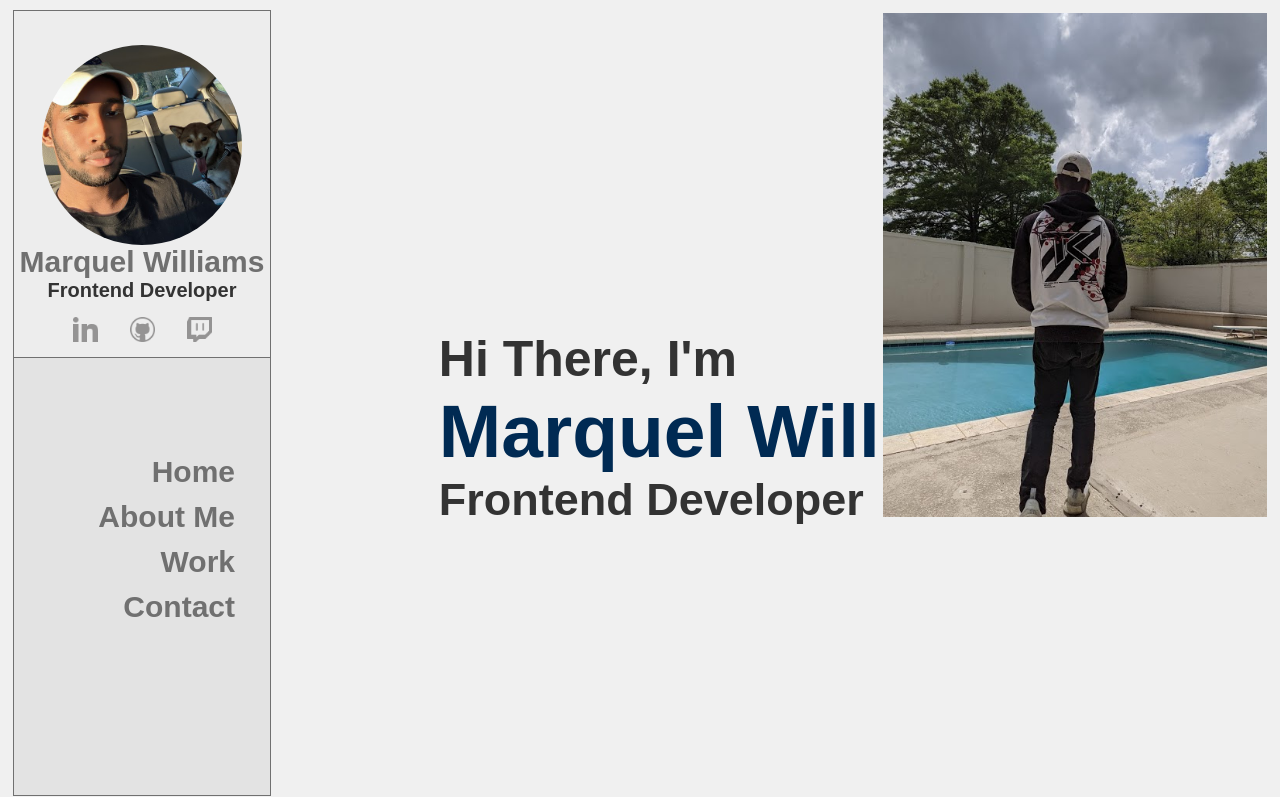
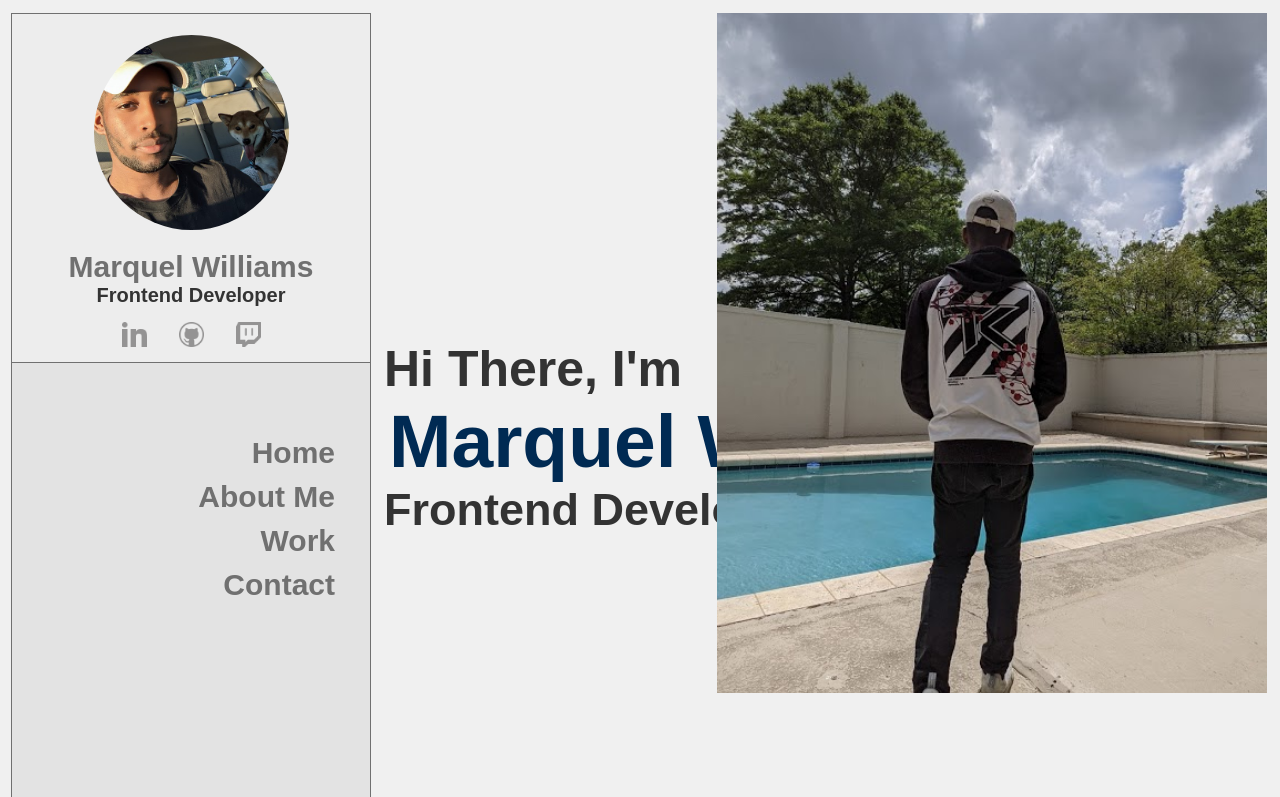
Before and after one commit to PWilliamsDev/Portfolio, a plain HTML site: page Portfolio/index.html in a window 1280 px wide. Shown: the top 797 px of the page. Drawn offline with Linux system fonts and the light colour scheme.

Commit message:
Add files via upload

```diff
--- a/Portfolio/index.html
+++ b/Portfolio/index.html
@@ -30,13 +30,24 @@
             </div>
         </div>
     </div>
-    <div class="hero">
+    <section id="hero">
         <div class="intro">
             <span id="intro">Hi There, I'm</span>
             <span class="hero-name">Marquel Williams</span>
             <span class="hero-title">Frontend Developer</span>
         </div>
         <img src="images/bg picture.jpg" alt="">
-    </div>
+    </section>
+
+    <section id="about">
+    </section>
+
+    <section id="work">
+    </section>
+
+    <section id="contact">
+    </section>
+
+
 </body>
 </html>
--- a/Portfolio/styles.css
+++ b/Portfolio/styles.css
@@ -11,14 +11,13 @@ li{
 }
 body{
     background-color: #F0F0F0;
-    height: 500vh;
     font-family: Arial;
 }
 .nav-wrapper{
     border: 1px #707070 solid;
-    width: 20vw;
-    margin-top: 10px;
-    margin-left: 13px;
+    width: 358px;
+    margin-top: 13px;
+    margin-left: 11px;
     position: fixed;
     height: 98vh;
     background-color: #E3E3E3;
@@ -26,14 +25,15 @@ body{
 .top-nav-wrapper{
     background-color: #EDEDED;
     border-bottom: solid #707070 1px;
-    padding-top: 34px;
+    padding-top: 21px;
 }
 #profileimg{
     border-radius: 50%;
-    width: 200px;
+    width: 195px;
     display: block;
     margin-left: auto;
     margin-right: auto;
+    margin-bottom: 20px;
 }
 .name{
     font-size: 30px;
@@ -63,25 +63,32 @@ body{
 }
 .nav-bar ul{
     float: right;
-    margin-top: 94px;
+    margin-top: 70px;
     margin-right: 35px;
     text-align: right;
-    line-height: 40px;
+    line-height: 39px;
 }
 .nav-bar a{
     font-size: 30px;
     font-weight: bold;
     color: #707070;
 }
-.hero{
-    margin-left: 21vw;
-    padding-top: 330px;
+#hero{
+    margin-left: 30vw;
+    height: 100vh;
+    /*
     padding-left: 170px;
+    /*
+    /*
+    padding-top: 30vh;
+    */
 }
 .intro{
     font-size: 50px;
     font-weight: bold;
     color: #333333;
+    position: relative;
+    top: 340px;
 }
 .hero-name, .hero-title{
     font-weight: bold;
@@ -90,6 +97,8 @@ body{
 .hero-name{
     color: #002A53;
     font-size: 75px;
+    position: relative;
+    padding-left: 5px;
 }
 .hero-title{
     color: #333333;
@@ -97,11 +106,23 @@ body{
 }
 
 
-.hero img{
+#hero img{
     position: absolute;
     right: 13px;
     top: 13px;
-    height: 63vh;
-    width: 30vw;
+    height: 680px;
+    width: 550px;
     object-fit: cover;
 }
+#about{
+    background-color: rgb(6, 192, 62);
+    height: 70vh;
+}
+#work{
+    background-color: thistle;
+    height: 70vh;
+}
+#contact{
+    background-color: rgb(214, 22, 214);
+    height: 70vh;
+}
```
